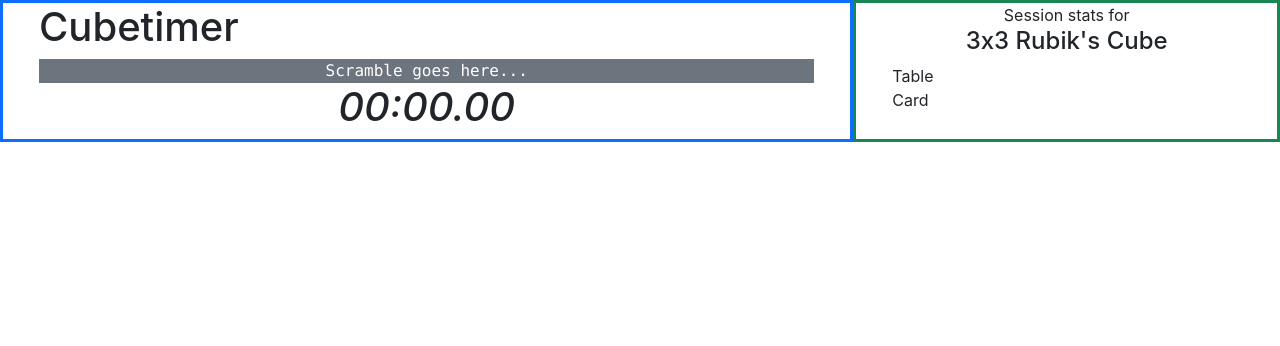
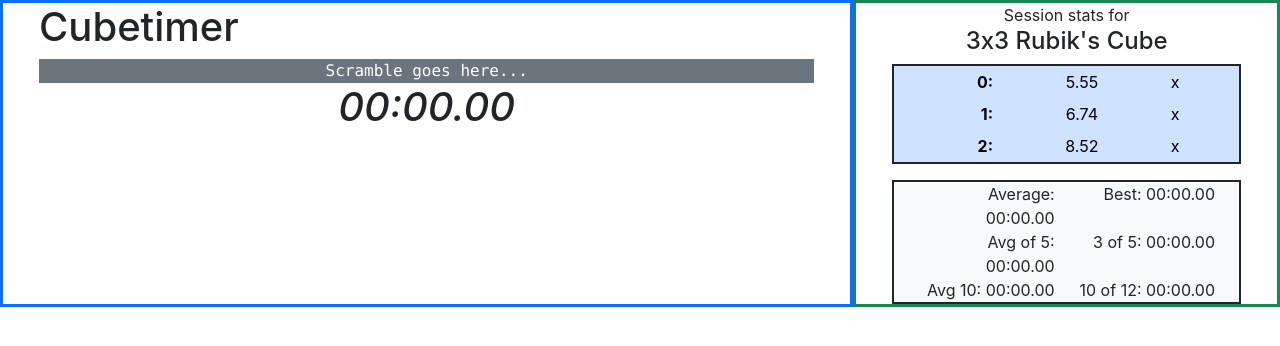
Before and after one commit to Scott-Gibson-Coding/pern-cubetimer, a React (Create React App) app in the folder frontend/: page / in a window 1280 px wide. Shown: the top 346 px of the page. Built offline with nearby package versions, Linux system fonts and the light colour scheme.

Commit message:
Styled SessionStats table and card

```diff
--- a/frontend/src/Components/SolvetimesTable.js
+++ b/frontend/src/Components/SolvetimesTable.js
@@ -1,7 +1,23 @@
 import React from "react";
 
 const SolvetimesTable = () => {
-  return <div>Table</div>;
+  const times = [5.55, 6.74, 8.52];
+
+  return (
+    <table className="table table-sm table-primary table-borderless border border-2 border-dark">
+      <tbody>
+        {times.map((time, id) => (
+          <tr key={id}>
+            <th scope="row" className="text-end">
+              {id}:
+            </th>
+            <td className="text-center">{time}</td>
+            <td>x</td>
+          </tr>
+        ))}
+      </tbody>
+    </table>
+  );
 };
 
 export default SolvetimesTable;
--- a/frontend/src/Components/SummaryCard.js
+++ b/frontend/src/Components/SummaryCard.js
@@ -1,7 +1,22 @@
 import React from "react";
 
 const SummaryCard = () => {
-  return <div>Card</div>;
+  return (
+    <div className="container bg-light border border-2 border-dark">
+      <div className="row text-end">
+        <div className="col">Average: {"00:00.00"}</div>
+        <div className="col">Best: {"00:00.00"}</div>
+      </div>
+      <div className="row text-end">
+        <div className="col">Avg of 5: {"00:00.00"}</div>
+        <div className="col">3 of 5: {"00:00.00"}</div>
+      </div>
+      <div className="row text-end">
+        <div className="col">Avg 10: {"00:00.00"}</div>
+        <div className="col">10 of 12: {"00:00.00"}</div>
+      </div>
+    </div>
+  );
 };
 
 export default SummaryCard;
```
